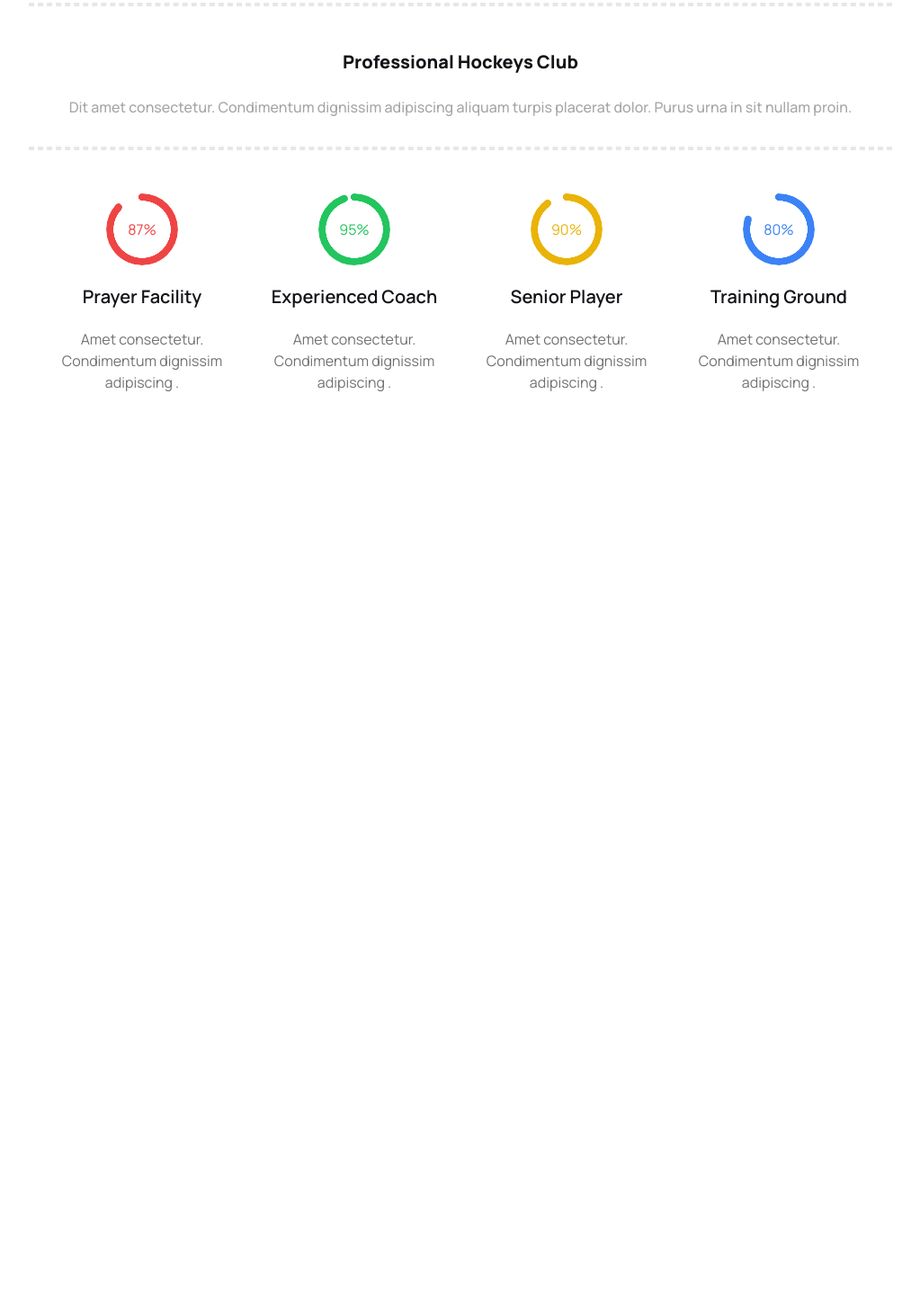
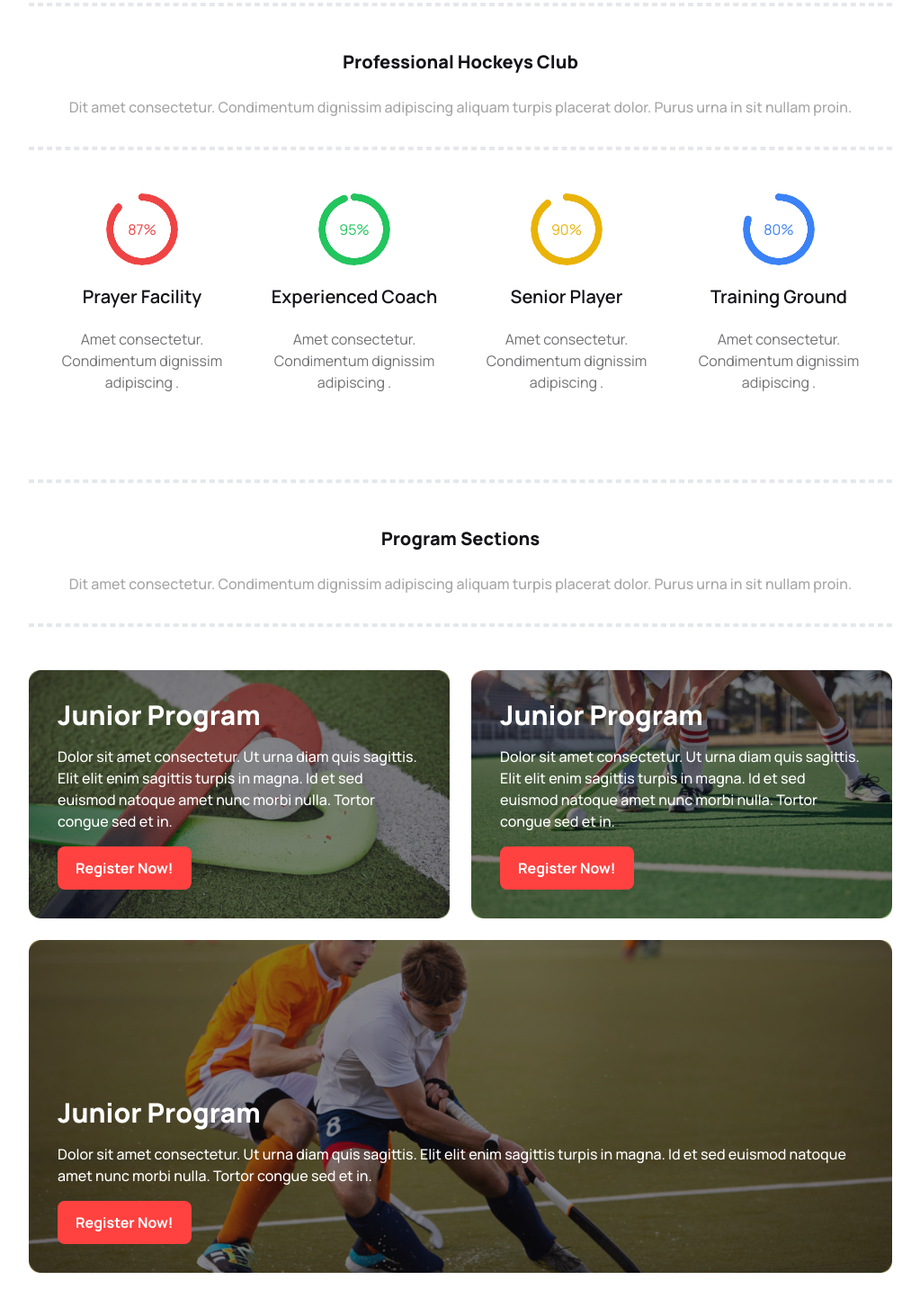
Before and after one commit to Anupam2570632/Hockeys-Main, a plain HTML site: page index.html in a window 1280 px wide. Shown: the part 730-2183 px from the top of the page at 90% size, without its empty margins (128-1151 px from the left). Before the commit the page ends 1247 px from the top, so only its background shows below. Drawn offline with nearby package versions, Linux system fonts and the light colour scheme.

Commit message:
Program section added

```diff
--- a/index.html
+++ b/index.html
@@ -207,9 +207,10 @@
 
             <hr class="md:mb-12 mb-6 border-dashed border-2 text-[#13131833]">
 
-            <div class="grid mx-6 gap-8 grid-cols-1 md:grid-cols-2 lg:grid-cols-4">
+            <div class="grid mx-6 gap-8 grid-cols-1 md:grid-cols-2 lg:grid-cols-4 mb-6 md:mb-24 justify-center">
                 <div class="space-y-5 flex flex-col items-center">
-                    <div class="radial-progress text-red-500 text-primary-content" style="--value:87;" role="progressbar">87%</div>
+                    <div class="radial-progress text-red-500 text-primary-content" style="--value:87;"
+                        role="progressbar">87%</div>
                     <h3 class="text-[#131318] text-center font-semibold text-[20px]">Prayer Facility</h3>
                     <p class="text-[#13131899] text-center">
                         Amet consectetur. Condimentum dignissim adipiscing .
@@ -217,7 +218,8 @@
 
                 </div>
                 <div class="space-y-5 flex flex-col items-center">
-                    <div class="radial-progress bg-primary text-green-500 text-primary-content bg-white" style="--value:95;" role="progressbar">95%</div>
+                    <div class="radial-progress bg-primary text-green-500 text-primary-content bg-white"
+                        style="--value:95;" role="progressbar">95%</div>
                     <h3 class="text-[#131318] text-center font-semibold text-[20px]">Experienced Coach</h3>
                     <p class="text-[#13131899] text-center">
                         Amet consectetur. Condimentum dignissim adipiscing .
@@ -225,7 +227,8 @@
 
                 </div>
                 <div class="space-y-5 flex flex-col items-center">
-                    <div class="radial-progress bg-primary text-yellow-500 text-primary-content bg-white" style="--value:90;" role="progressbar">90%</div>
+                    <div class="radial-progress bg-primary text-yellow-500 text-primary-content bg-white"
+                        style="--value:90;" role="progressbar">90%</div>
                     <h3 class="text-[#131318] text-center font-semibold text-[20px]">Senior Player</h3>
                     <p class="text-[#13131899] text-center">
                         Amet consectetur. Condimentum dignissim adipiscing .
@@ -233,7 +236,8 @@
 
                 </div>
                 <div class="space-y-5 flex flex-col items-center">
-                    <div class="radial-progress bg-primary text-blue-500 text-primary-content bg-white" style="--value:80;" role="progressbar">80%</div>
+                    <div class="radial-progress bg-primary text-blue-500 text-primary-content bg-white"
+                        style="--value:80;" role="progressbar">80%</div>
                     <h3 class="text-[#131318] text-center font-semibold text-[20px]">Training Ground</h3>
                     <p class="text-[#13131899] text-center">
                         Amet consectetur. Condimentum dignissim adipiscing .
@@ -241,6 +245,84 @@
 
                 </div>
             </div>
+        </section>
+
+        <!-- program section -->
+        <section class="w-11/12 md:w-9/12 mx-auto">
+            <hr class="mb-12 border-dashed border-2 text-[#13131833]">
+
+            <h2 class="text-[#131318] text-center font-extrabold text-xl md:4xl mb-6">
+                Program Sections
+            </h2>
+            <p class="text-center mb-8 text-black opacity-35 font-medium">
+                Dit amet consectetur. Condimentum dignissim adipiscing aliquam turpis placerat dolor. Purus urna in sit
+                nullam proin.
+            </p>
+
+            <hr class="md:mb-12 mb-6 border-dashed border-2 text-[#13131833]">
+
+            <!-- grid section -->
+            <div class="grid grid-cols-4 gap-6 mb-10 md:mb-24">
+                <div class="relative col-span-4 lg:col-span-2 overflow-hidden">
+                    <img class="w-full h-full" src="./Images/2.png" alt="">
+                    <div class="bg-[#13131880] absolute overflow-hidden w-full h-full top-0 rounded-2xl">
+                        <div class="absolute p-3 md:p-8 space-y-2 md:space-y-4 bottom-0 left-0">
+                            <h2 class="text-white text-xl md:text-3xl font-extrabold">
+                                Junior Program
+                            </h2>
+                            <p class="text-white font-medium md:text-[16px] text-[14px] ">
+                                Dolor sit amet consectetur. Ut urna diam quis sagittis. Elit elit
+                                enim sagittis turpis in magna. Id et sed euismod natoque amet nunc morbi nulla. Tortor
+                                congue sed et in.
+                            </p>
+                            <button class="md:px-5 md:py-3 px-2 py-1 bg-[#FF4240] text-white font-bold rounded-lg">Register Now!</button>
+                        </div>
+
+                    </div>
+
+                </div>
+                <div class="relative col-span-4 lg:col-span-2">
+                    <img class="w-full h-full" src="./Images/3.png" alt="">
+                    <div class="bg-[#13131880] absolute w-full h-full top-0 rounded-2xl">
+                        <div class="absolute p-3 md:p-8 space-y-2 md:space-y-4 bottom-0 left-0">
+                            <h2 class="text-white text-xl md:text-3xl font-extrabold">
+                                Junior Program
+                            </h2>
+                            <p class="text-white font-medium md:text-[16px] text-[14px] ">
+                                Dolor sit amet consectetur. Ut urna diam quis sagittis. Elit elit
+                                enim sagittis turpis in magna. Id et sed euismod natoque amet nunc morbi nulla. Tortor
+                                congue sed et in.
+                            </p>
+                            <button class="md:px-5 md:py-3 px-2 py-1 bg-[#FF4240] text-white font-bold rounded-lg">Register Now!</button>
+                        </div>
+
+
+                    </div>
+
+                </div>
+                <div class="relative col-span-4 lg:col-span-4">
+                    <img class="w-auto md:h-full h-[205px]" src="./Images/4.png" alt="">
+                    <div class="bg-[#13131880] absolute w-full h-full top-0 rounded-2xl">
+                        <div class="absolute p-3 md:p-8 space-y-2 md:space-y-4 bottom-0 left-0">
+                            <h2 class="text-white text-xl md:text-3xl font-extrabold">
+                                Junior Program
+                            </h2>
+                            <p class="text-white font-medium md:text-[16px] text-[14px] ">
+                                Dolor sit amet consectetur. Ut urna diam quis sagittis. Elit elit
+                                enim sagittis turpis in magna. Id et sed euismod natoque amet nunc morbi nulla. Tortor
+                                congue sed et in.
+                            </p>
+                            <button class="md:px-5 md:py-3 px-2 py-1 bg-[#FF4240] text-white font-bold rounded-lg">Register Now!</button>
+                        </div>
+
+
+                    </div>
+
+                </div>
+
+
+            </div>
+
         </section>
 
     </main>
```
